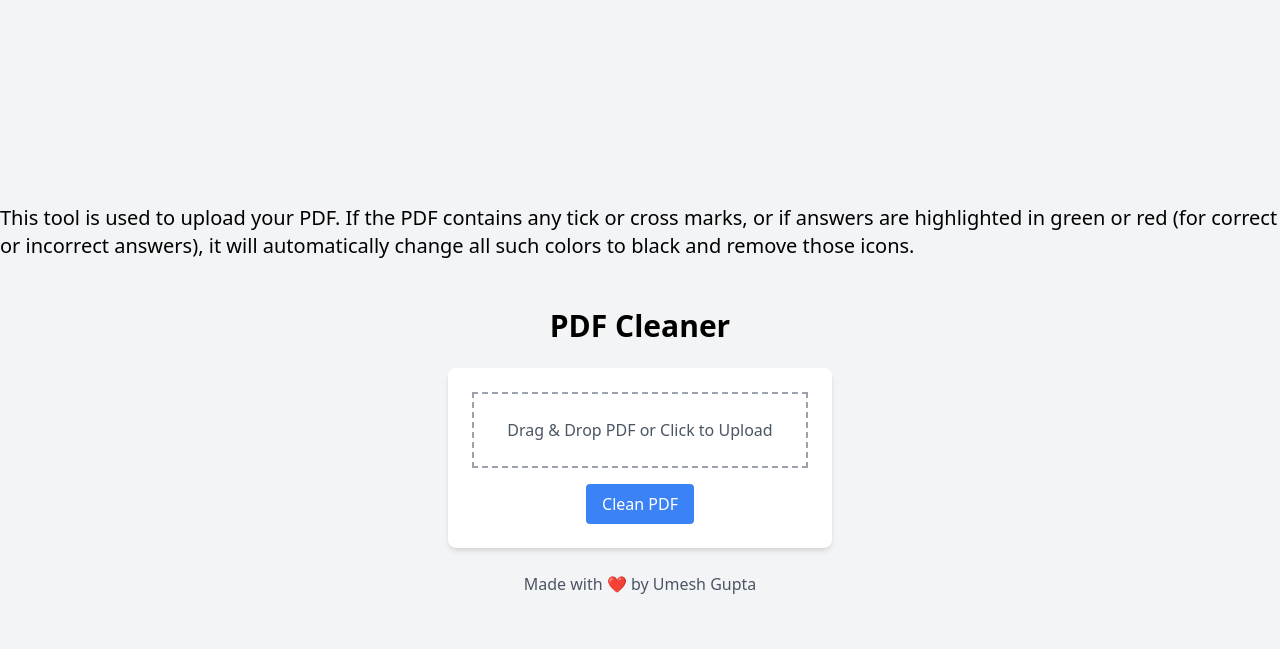
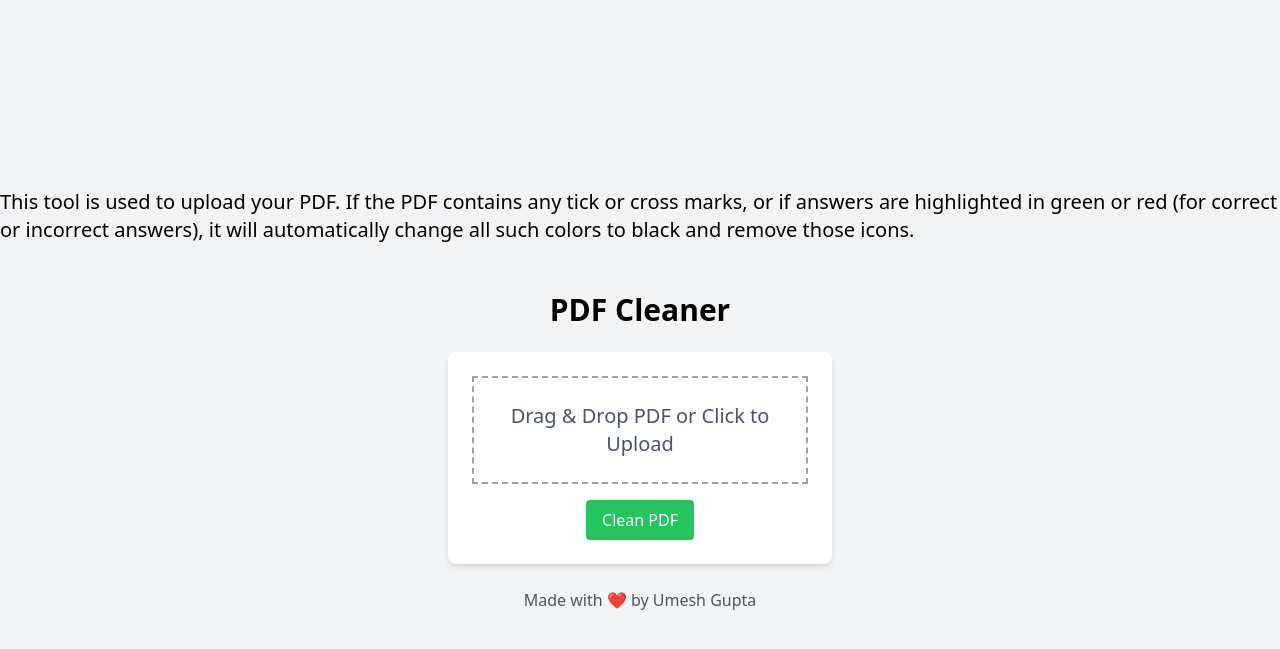
Before and after one commit to Umeshgupta1996/PDFcleaner, a Flask app: page / in a window 1280 px wide. Shown: the top 649 px of the page. Run offline with Flask 3, Linux system fonts and the light colour scheme; some libraries are stand-ins or nearby versions.

Commit message:
changes UI

```diff
--- a/templates/index.html
+++ b/templates/index.html
@@ -20,23 +20,23 @@
 
 <body class="bg-gray-100 min-h-screen flex flex-col items-center justify-center">
     <div class="container">
-<h2 class="text-xl font-medium mb-12 max-w-full">This tool is used to upload your PDF. If the PDF contains any tick or
+<h2 class="text-2xl md:text-xl font-medium mb-12 max-w-full">This tool is used to upload your PDF. If the PDF contains any tick or
     cross marks, or if answers are highlighted in
     green or red (for correct or incorrect answers), it will automatically change all such colors to black and remove
     those
     icons.</h2>
     </div>
 
-    <h1 class="text-3xl font-bold mb-6">PDF Cleaner</h1>
+    <h1 class="text-4xl md:text-3xl font-bold mb-6">PDF Cleaner</h1>
 
     <!-- Drag & Drop Zone -->
     <form id="uploadForm" method="POST" enctype="multipart/form-data"
         class="bg-white p-6 rounded-lg shadow-md w-2/3 lg:w-96 text-center">
         <div id="dropZone" class="border-2 border-dashed border-gray-400 p-6 cursor-pointer">
-            <p class="text-gray-600">Drag & Drop PDF or Click to Upload</p>
+            <p class="text-gray-600 text-2xl lg:text-xl">Drag & Drop PDF or Click to Upload</p>
             <input type="file" id="pdfInput" name="pdf" accept="application/pdf" class="hidden">
         </div>
-        <button id="processBtn" type="submit" class="mt-4 px-4 py-2 bg-blue-500 text-white rounded hover:bg-blue-600">
+        <button id="processBtn" type="submit" class="mt-4 px-4 py-2 bg-green-500 text-white rounded hover:bg-green-600">
             Clean PDF
         </button>
     </form>
```
